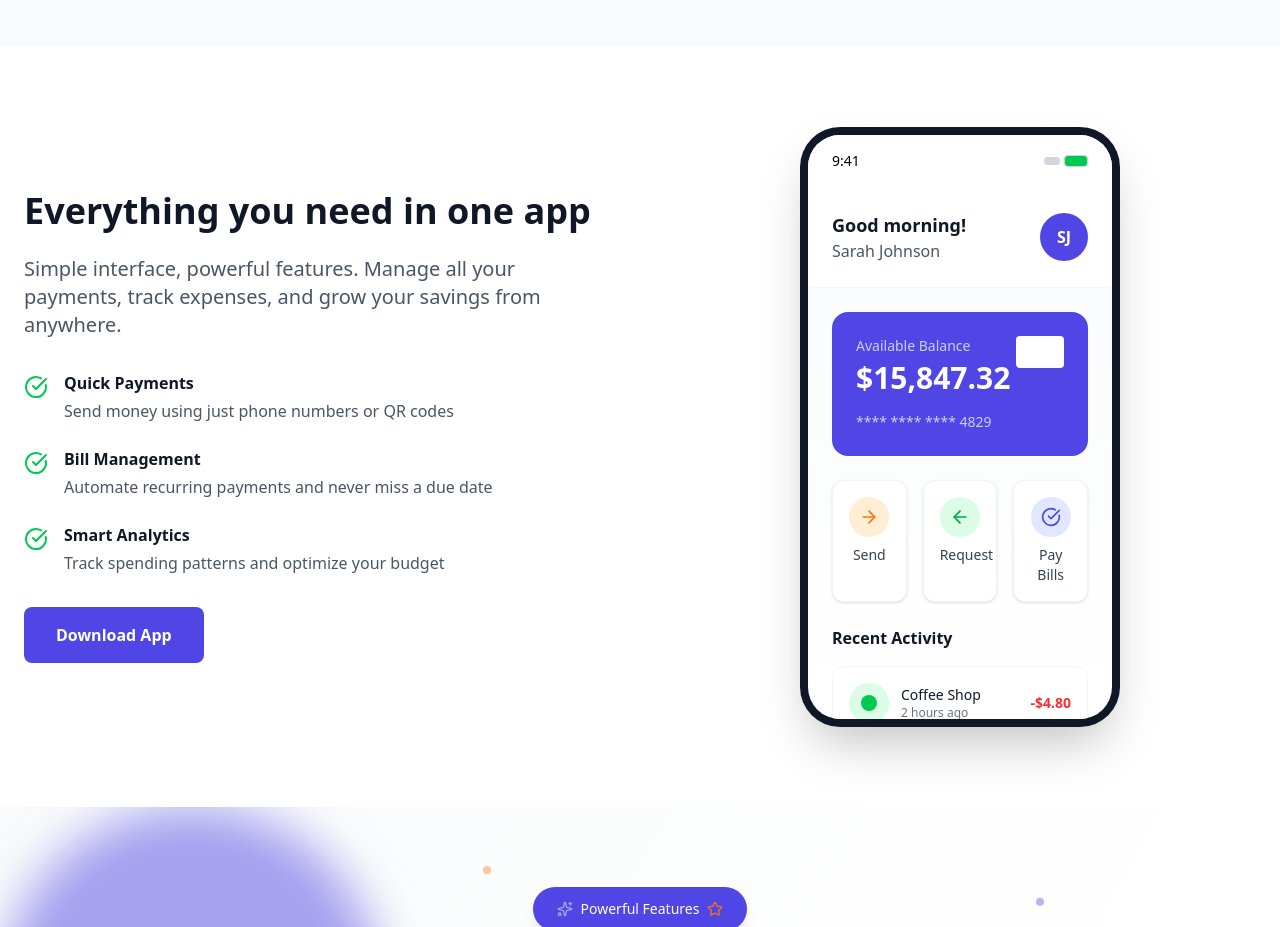
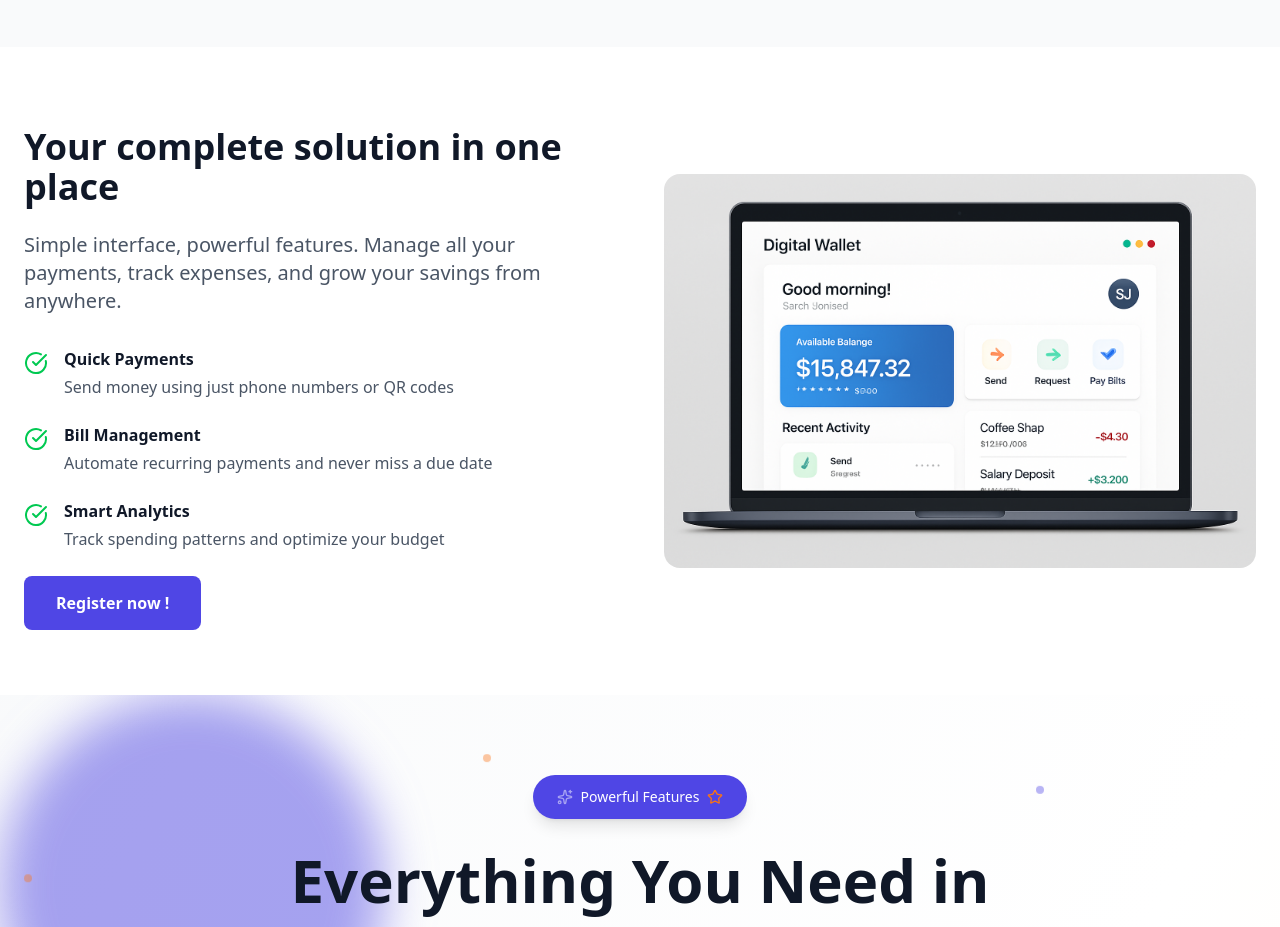
Before and after one commit to mohammadnobin/digital-wallet, a Next.js app: page / in a window 1280 px wide. Shown: the part 1220-2147 px from the top of the page. Built offline with nearby package versions, Linux system fonts and the light colour scheme.

Commit message:
Your complete solution added

```diff
--- a/src/app/components/Home/Hero.jsx
+++ b/src/app/components/Home/Hero.jsx
@@ -122,7 +122,7 @@ export default function HeroSection() {
             {/* Left Content */}
             <div>
               <h2 className="text-4xl font-bold text-gray-900 mb-6">
-                Everything you need in one app
+               Your complete solution in one place
               </h2>
               <p className="text-xl text-gray-600 mb-8">
                 Simple interface, powerful features. Manage all your payments,
@@ -165,138 +165,16 @@ export default function HeroSection() {
                 </div>
               </div>
 
-              <button className="mt-8 cursor-pointer bg-primary text-white px-8 py-4 rounded-lg font-semibold hover:bg-indigo-700 transition-colors">
-                Download App
-              </button>
+             <div className="mt-10">
+               <Link href="/registration" className=" cursor-pointer bg-primary text-white px-8 py-4 rounded-lg font-semibold hover:bg-indigo-700 transition-colors">
+                 Register now !
+              </Link>
+             </div>
             </div>
 
             {/* Right Phone Mockup */}
-            <div className="flex justify-center cursor-pointer">
-              <div className="relative">
-                <div className="w-80 h-[600px] bg-gray-900 rounded-[2.5rem] p-2 shadow-2xl">
-                  <div className="w-full h-full bg-white rounded-[2rem] overflow-hidden">
-                    {/* Phone Screen Content */}
-                    <div className="h-full bg-gradient-to-b from-gray-50 to-white">
-                      {/* Status Bar */}
-                      <div className="flex justify-between items-center px-6 py-4 bg-white">
-                        <span className="text-sm font-medium">9:41</span>
-                        <div className="flex items-center space-x-1">
-                          <div className="w-4 h-2 bg-gray-300 rounded"></div>
-                          <div className="w-6 h-3 bg-green-500 rounded border border-gray-300"></div>
-                        </div>
-                      </div>
-
-                      {/* App Header */}
-                      <div className="px-6 py-6 bg-white border-b border-gray-100">
-                        <div className="flex justify-between items-center">
-                          <div>
-                            <h3 className="text-lg font-semibold text-gray-900">
-                              Good morning!
-                            </h3>
-                            <p className="text-gray-600">Sarah Johnson</p>
-                          </div>
-                          <div className="w-12 h-12 bg-primary rounded-full flex items-center justify-center">
-                            <span className="text-white font-bold">SJ</span>
-                          </div>
-                        </div>
-                      </div>
-
-                      {/* Balance Card */}
-                      <div className="px-6 py-6">
-                        <div className="bg-primary rounded-2xl p-6 text-white">
-                          <div className="flex justify-between items-start mb-4">
-                            <div>
-                              <p className="text-indigo-200 text-sm mb-1">
-                                Available Balance
-                              </p>
-                              <p className="text-3xl font-bold">$15,847.32</p>
-                            </div>
-                            <div className="w-12 h-8 bg-white bg-opacity-20 rounded"></div>
-                          </div>
-                          <p className="text-indigo-200 text-sm">
-                            **** **** **** 4829
-                          </p>
-                        </div>
-                      </div>
-
-                      {/* Quick Actions */}
-                      <div className="px-6 pb-6">
-                        <div className="grid grid-cols-3 gap-4">
-                          <div className="bg-white rounded-xl p-4 text-center shadow-sm border border-gray-100">
-                            <div className="w-10 h-10 bg-orange-100 rounded-full mx-auto mb-2 flex items-center justify-center">
-                              <ArrowRight className="w-5 h-5 text-secondary" />
-                            </div>
-                            <p className="text-sm font-medium text-gray-700">
-                              Send
-                            </p>
-                          </div>
-                          <div className="bg-white rounded-xl p-4 text-center shadow-sm border border-gray-100">
-                            <div className="w-10 h-10 bg-green-100 rounded-full mx-auto mb-2 flex items-center justify-center">
-                              <ArrowRight className="w-5 h-5 text-green-600 transform rotate-180" />
-                            </div>
-                            <p className="text-sm font-medium text-gray-700">
-                              Request
-                            </p>
-                          </div>
-                          <div className="bg-white rounded-xl p-4 text-center shadow-sm border border-gray-100">
-                            <div className="w-10 h-10 bg-indigo-100 rounded-full mx-auto mb-2 flex items-center justify-center">
-                              <CheckCircle className="w-5 h-5 text-primary" />
-                            </div>
-                            <p className="text-sm font-medium text-gray-700">
-                              Pay Bills
-                            </p>
-                          </div>
-                        </div>
-                      </div>
-
-                      {/* Recent Transactions */}
-                      <div className="px-6">
-                        <h4 className="font-semibold text-gray-900 mb-4">
-                          Recent Activity
-                        </h4>
-                        <div className="space-y-3">
-                          <div className="flex items-center justify-between bg-white p-4 rounded-xl border border-gray-100">
-                            <div className="flex items-center">
-                              <div className="w-10 h-10 bg-green-100 rounded-full mr-3 flex items-center justify-center">
-                                <div className="w-4 h-4 bg-green-500 rounded-full"></div>
-                              </div>
-                              <div>
-                                <p className="font-medium text-gray-900 text-sm">
-                                  Coffee Shop
-                                </p>
-                                <p className="text-gray-500 text-xs">
-                                  2 hours ago
-                                </p>
-                              </div>
-                            </div>
-                            <span className="text-red-500 font-semibold text-sm">
-                              -$4.80
-                            </span>
-                          </div>
-                          <div className="flex items-center justify-between bg-white p-4 rounded-xl border border-gray-100">
-                            <div className="flex items-center">
-                              <div className="w-10 h-10 bg-blue-100 rounded-full mr-3 flex items-center justify-center">
-                                <div className="w-4 h-4 bg-blue-500 rounded-full"></div>
-                              </div>
-                              <div>
-                                <p className="font-medium text-gray-900 text-sm">
-                                  Salary Deposit
-                                </p>
-                                <p className="text-gray-500 text-xs">
-                                  Yesterday
-                                </p>
-                              </div>
-                            </div>
-                            <span className="text-green-500 font-semibold text-sm">
-                              +$3,200
-                            </span>
-                          </div>
-                        </div>
-                      </div>
-                    </div>
-                  </div>
-                </div>
-              </div>
+            <div >
+              <img className="rounded-2xl" src="/laptop.png" alt="laptop" />
             </div>
           </div>
         </div>
```
Also changed, not shown: public/laptop.png (added).
